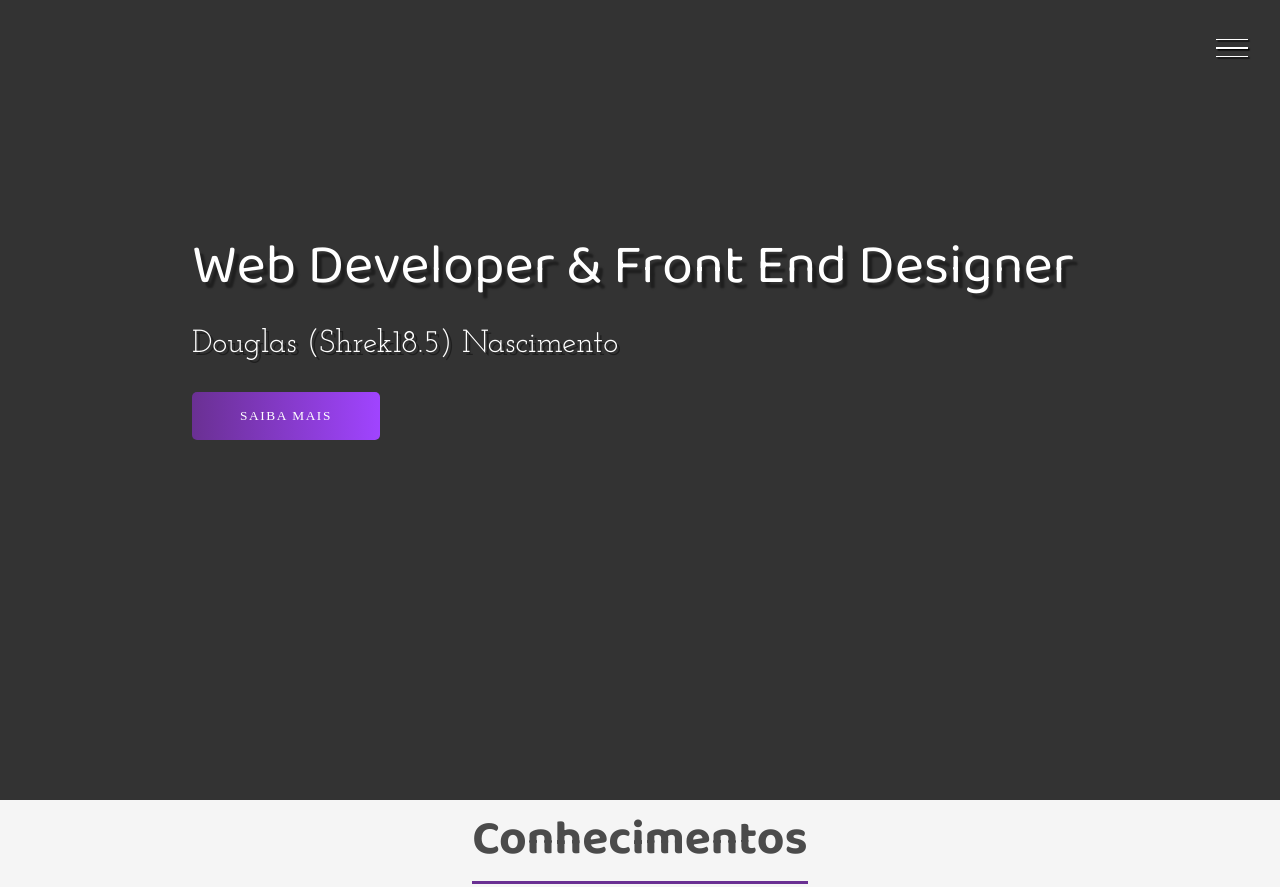
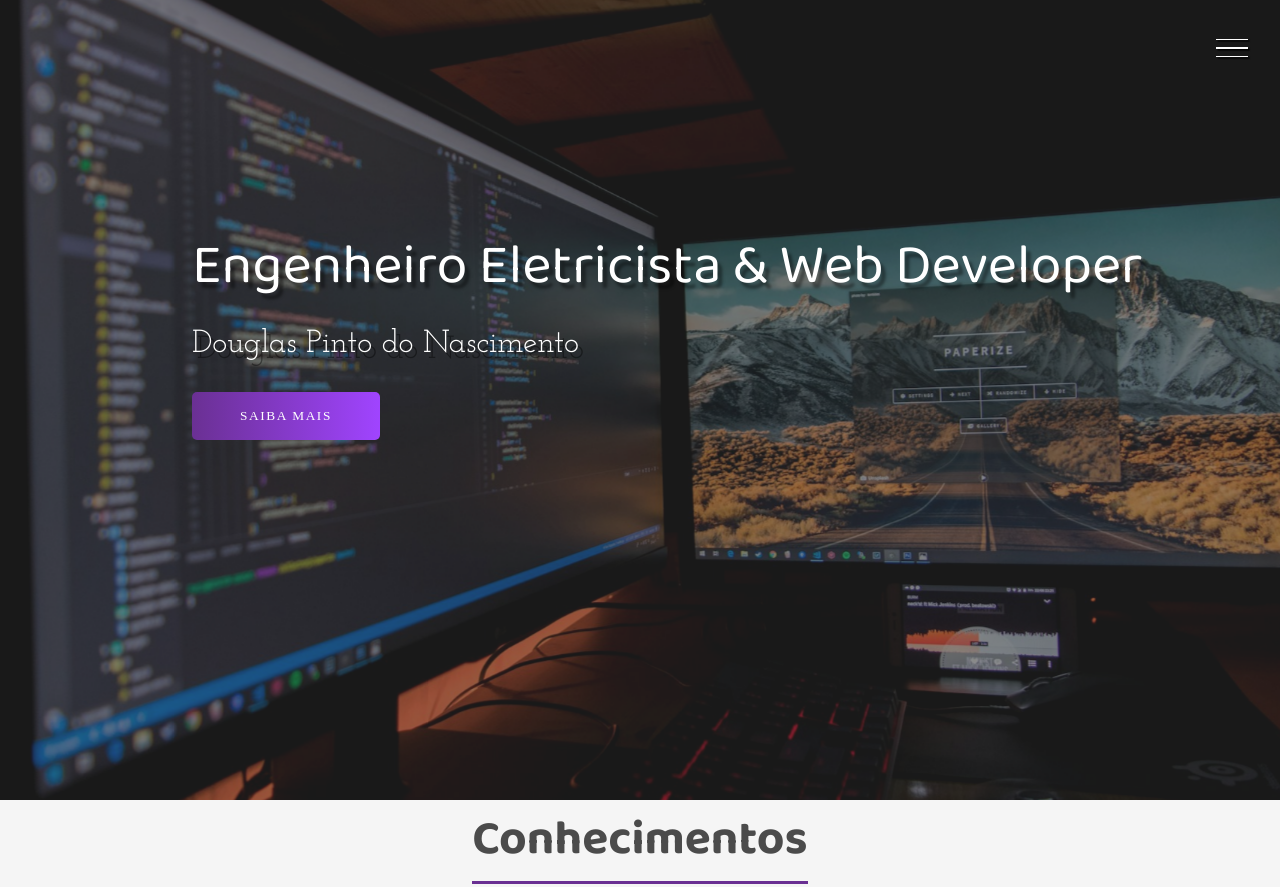
Before and after one commit to Shrek185/portifolio, a plain HTML site: page index.html in a window 1280 px wide. Shown: the top 887 px of the page. Drawn offline with Linux system fonts and the light colour scheme; a web font is replaced by a local one.

Commit message:
:package: header:

```diff
--- a/index.html
+++ b/index.html
@@ -27,8 +27,8 @@
                 <img src="imagens/bg.jpg" alt="">
             </div>
             <div class="banner">
-                <h1>Web Developer & Front End Designer</h1>
-                <p>Douglas (Shrek18.5) Nascimento</p>
+                <h1>Engenheiro Eletricista & Web Developer</h1>
+                <p>Douglas Pinto do Nascimento</p>
                 <button>Saiba mais</button>
             </div>
         </header>
--- a/style.css
+++ b/style.css
@@ -99,7 +99,7 @@ header{
     height: 100%;
     object-fit: cover;
     opacity: 0.5;
-    animation: zoom 25s;
+    animation: zoom 15s;
 }
 
 @keyframes zoom {
@@ -122,7 +122,7 @@ header{
     font-size: 3.5rem;
     font-family: var(--font-primary);
     font-weight: 200;
-    text-shadow: .3rem .4rem 2px rgba(0, 0, 0, .4);
+    text-shadow: .3rem .4rem 3px rgba(0, 0, 0, .4);
     line-height: 3.5rem;
     margin-bottom: 2rem;
     opacity: 0;
@@ -131,9 +131,9 @@ header{
 
 .banner p{
     font-family: var(--font-secundary);
-    color: #fff;
+    color: #ffffff;
     font-size: 2rem;
-    text-shadow: .2rem .2rem rgba(0, 0, 0, .4);
+    text-shadow: .3rem .4rem rgba(0, 0, 0, .4);
     margin-bottom: 2rem;
     opacity: 0;
     animation: moveBanner 1s 0.7s forwards;
@@ -141,9 +141,10 @@ header{
 
 .banner button{
     font-family: var(--font-action);
-    color: #fff;
+    color: #ffffff;
     text-transform: uppercase;
     letter-spacing: .1rem;
+    /*https://uigradients.com/#YouTube*/
     background: #6a3093;
     background: -webkit-linear-gradient(to right, #a044ff, #6a3093);
     background: linear-gradient(to left, #a044ff, #6a3093);
@@ -160,7 +161,7 @@ header{
         transform: translateY(10rem) rotateY(-30deg);
     }
     100%{
-        transform: translateY(0) rotateY(0);
+        transform: translateY(0rem) rotateY(0);
         opacity: 1;
     }
 }
```
Also changed, not shown: imagens/bg.jpg (added), 1 other file.
